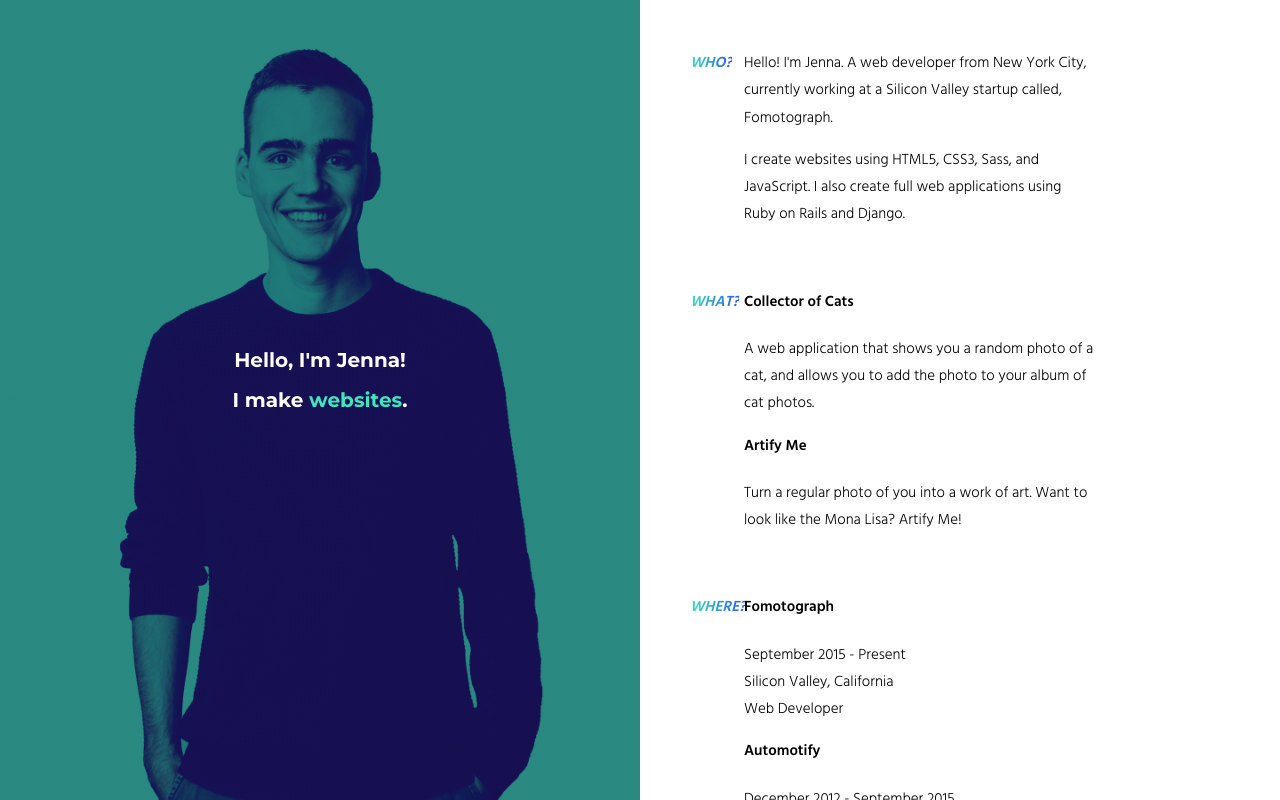
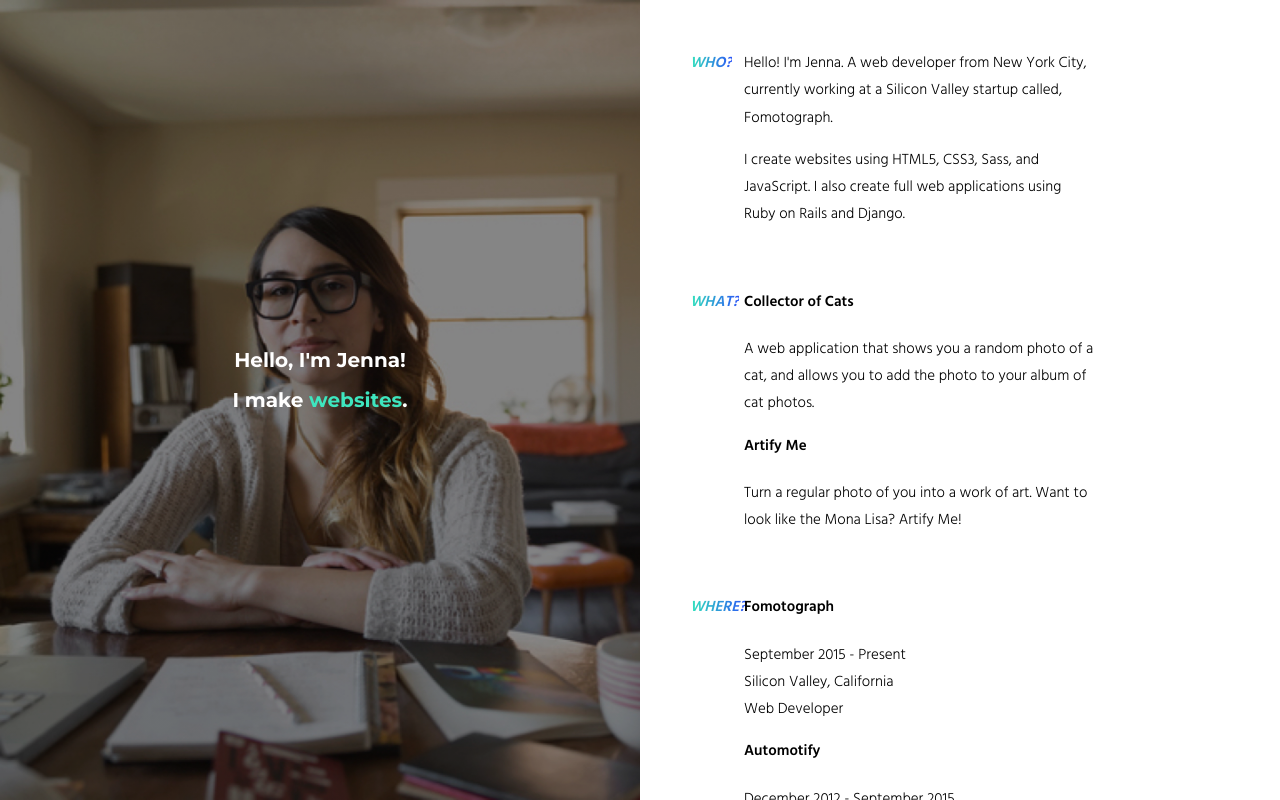
Before and after one commit to 19900623/the-mobile-experience-lab, a plain HTML site: page index.html in a window 1280 px wide. Drawn offline with Linux system fonts and the light colour scheme.

Commit message:
Add new image

```diff
--- a/css/styles.css
+++ b/css/styles.css
@@ -38,7 +38,7 @@ p {
   z-index: -1;
   width: 100%;
   height: 100vh;
-  background: linear-gradient(rgba(0, 0, 0, 0.4), rgba(0, 0, 0, 0.4)), url("../img/raf-duo.jpg");
+  background: linear-gradient(rgba(0, 0, 0, 0.4), rgba(0, 0, 0, 0.4)), url("../img/profile.jpg");
   background-size: cover;
   background-position: center top;
   filter: brightness(90%);
```
Also changed, not shown: img/profile.jpg (added).
